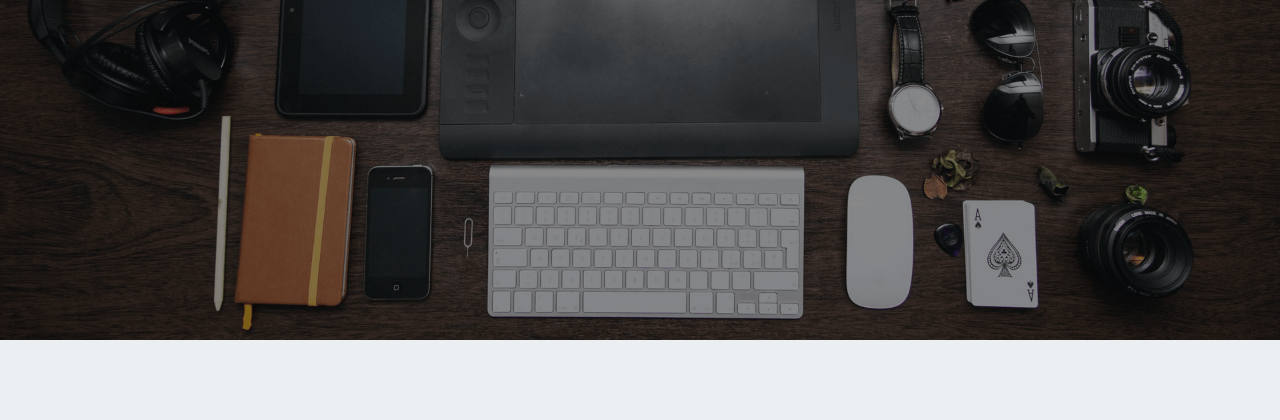
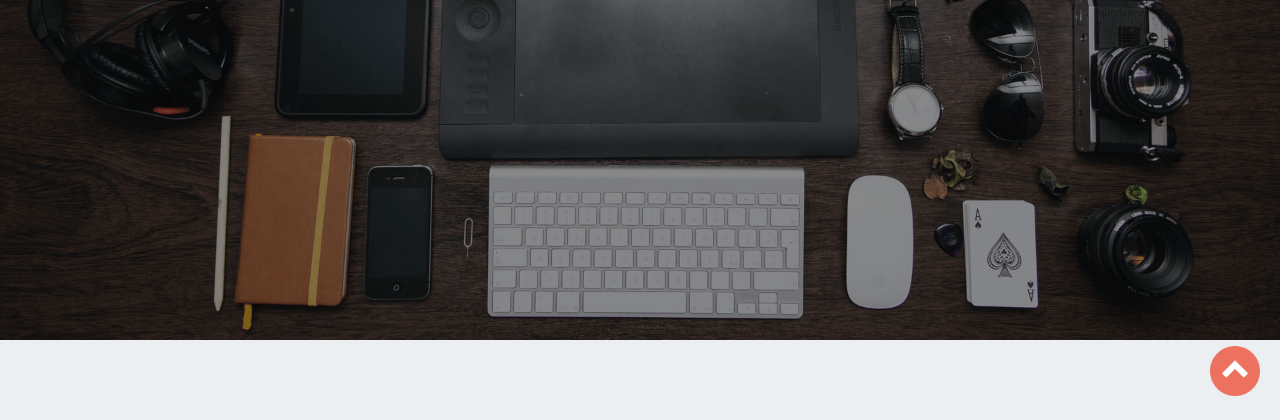
Before and after one commit to ayk-trsk/mysite, a plain HTML site: page index.html in a window 1280 px wide. Shown: the part 380-800 px from the top of the page. Drawn offline with Linux system fonts and the light colour scheme.

Commit message:
[Add] スクロールトップボタンを追加

```diff
--- a/index.html
+++ b/index.html
@@ -148,6 +148,11 @@
     <footer>
       <p class="copyright">©︎ 2017 WebCamp</p>
     </footer>
+    <span id="back">
+      <a href="#">
+        <img src="img/arrow.png" alt="">
+      </a>
+    </span>
     <script src="js/jquery.min.js"></script>
     <script src="js/script.js"></script>
   </body>
--- a/js/script.js
+++ b/js/script.js
@@ -19,4 +19,10 @@ $(function(){
 			}
 		});
 	});
+  $('#back a').on('click',function(event){
+    $('body,html').animate({
+      scrollTop:0
+    },800);
+    event.preventDefault();
+  });
 });
--- a/style.css
+++ b/style.css
@@ -265,6 +265,15 @@ footer {
   transform: translateX(0);
 }
 
+#back {
+  position: fixed;
+  right: 20px;
+  bottom: 20px;
+}
+#back img {
+  width: 50px;
+}
+
 @media screen and (max-width: 768px) {
   header {
     position: fixed;
```
Also changed, not shown: img/arrow.png (added).
